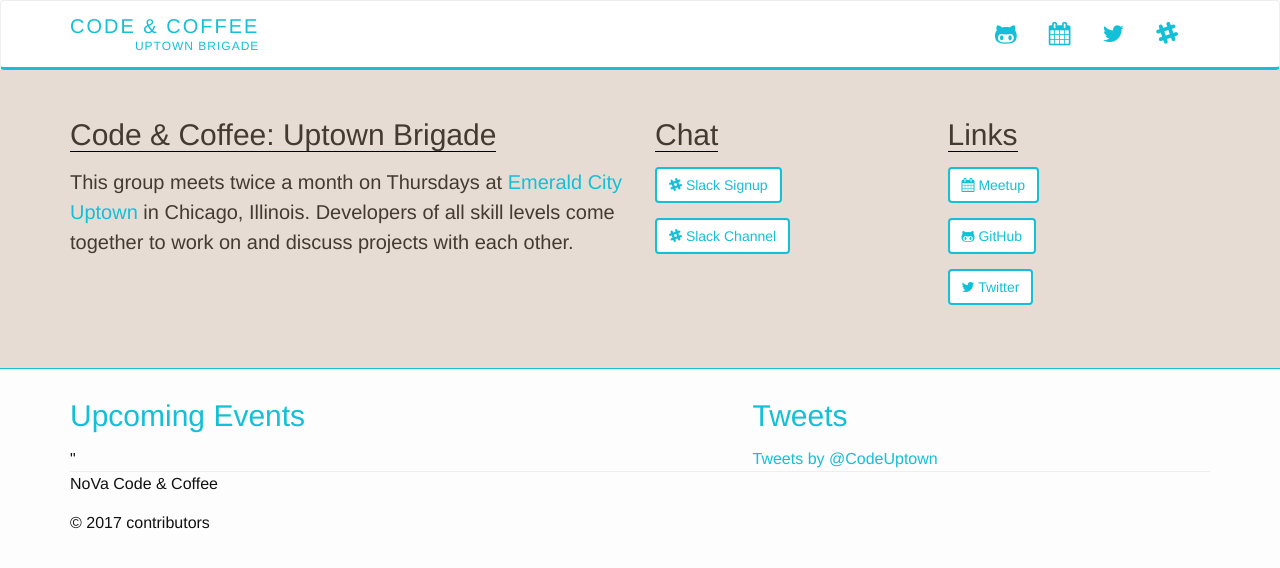
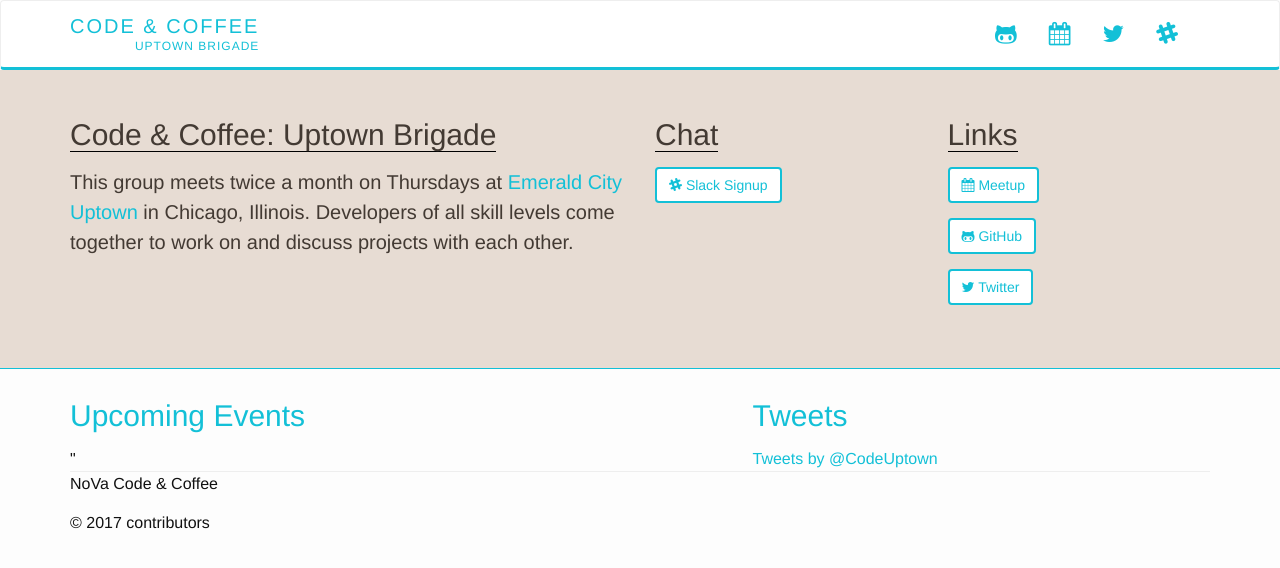
Before and after one commit to code-312/Code-and-Coffee-Uptown-Brigade.github.io, a Jekyll site: the page built from index.html, in a window 1280 px wide. Shown: the top 568 px of the page. Built offline with Jekyll 4.4.1, drawn with Linux system fonts in a browser that asks for light colours; nearby versions of some CDN libraries; comment, search, counter and statistics services are not loaded.

Commit message:
remove extra slack link in banner

```diff
--- a/_includes/banner.html
+++ b/_includes/banner.html
@@ -9,7 +9,6 @@
         <h2>Chat</h2>
         <p><a class="btn btn-teal" href="http://dctechslack.herokuapp.com" role="button"><i class="fa fa-slack"></i>
             Slack Signup</a></p>
-        <p><a class="btn btn-teal" href="https://dctech.slack.com/messages/nova-code-coffee/" role="button"><i class="fa fa-slack"></i> Slack Channel</a></p>
       </div>
       <div class="col-md-3">
         <h2>Links</h2>
```
